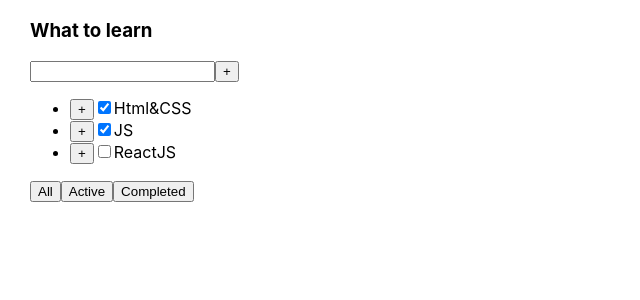
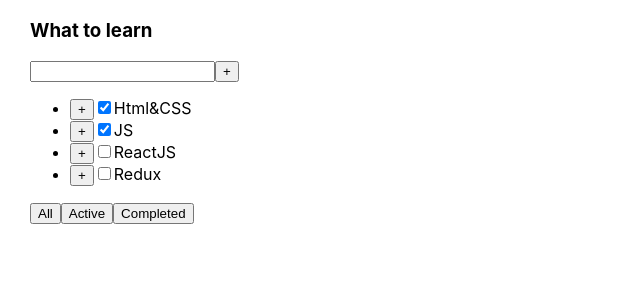
Before and after one commit to NatKhomich/todolist, a React (Create React App) app: page / in a window 1280 px wide. Shown: the top 300 px of the page, without its empty margins (0-640 px from the left). Built offline with nearby package versions, Linux system fonts and the light colour scheme.

Commit message:
3 week input, refactor function

```diff
--- a/package.json
+++ b/package.json
@@ -10,10 +10,12 @@
     "@types/node": "^16.18.1",
     "@types/react": "^18.0.23",
     "@types/react-dom": "^18.0.7",
+    "@types/uuid": "^9.0.1",
     "react": "^18.2.0",
     "react-dom": "^18.2.0",
     "react-scripts": "5.0.1",
     "typescript": "^4.8.4",
+    "uuid": "^9.0.0",
     "web-vitals": "^2.1.4"
   },
   "scripts": {
--- a/src/App.tsx
+++ b/src/App.tsx
@@ -2,45 +2,51 @@ import React, {useState} from 'react';
 import './App.css';
 import {Todolist} from "./Todolist";
 import {releaseAllKeys} from '@testing-library/user-event/dist/keyboard/keyboardImplementation';
+import { v1 } from 'uuid';
 
 export type ButtonFilterType = 'All' | 'Active'| 'Completed'
 
 function App() {
 
-    /*let tasks1 = [
-        { id: 1, title: 'Html&CSS', isDone: true},
-        { id: 2, title: 'JS', isDone: true},
-        { id: 3, title: 'ReactJS', isDone: false},
-    ]*/
-
-    let [tasks1, setTasks] = useState(
+    let [tasks, setTasks] = useState(
         [
-            { id: 1, title: 'Html&CSS', isDone: true},
-            { id: 2, title: 'JS', isDone: true},
-            { id: 3, title: 'ReactJS', isDone: false},
+            { id: v1(), title: 'Html&CSS', isDone: true},
+            { id: v1(), title: 'JS', isDone: true},
+            { id: v1(), title: 'ReactJS', isDone: false},
+            { id: v1(), title: 'Redux', isDone: false},
         ]
     )
+    console.log(tasks)
 
     let [filterValue, setFilterValue] = useState( 'All' )
 
-    const removeTask = (taskId: number) => { //удаление тасок
-        setTasks( tasks1.filter( (el)=> el.id !== taskId))
-        /*tasks1 = tasks1.filter( (el) => el.id !== taskId )
-        setTasks(tasks1)*/
+    const removeTask = (taskId: string) => { //удаление тасок
+        setTasks( tasks.filter( (el)=> el.id !== taskId))
+        /*tasks = tasks.filter( (el) => el.id !== taskId )
+        setTasks(tasks)*/
     }
-    const filterTask = (buttonName: ButtonFilterType) => {
+
+    const addTask = (newTitle: string) => { //добавление тасок
+        const newTask = { id: v1(), title: newTitle, isDone: false}
+        setTasks([ newTask, ...tasks ])
+        /*const newObj = [ newTask, ...tasks ]
+       setTasks(newObj)*/
+    }
+
+
+    const filterTask = (buttonName: ButtonFilterType) => { //фильтрация тасок по кнопкам 'All' | 'Active'| 'Completed'
         setFilterValue(buttonName)
     }
 
-    let filteredTasks = tasks1
+    let filteredTasks = tasks
     if (filterValue === 'Active') {
-        filteredTasks = tasks1.filter( el => el.isDone )
+        filteredTasks = tasks.filter( el => el.isDone )
     }
     if (filterValue === 'Completed') {
-        filteredTasks = tasks1.filter( el => !el.isDone )
+        filteredTasks = tasks.filter( el => !el.isDone )
     }
     if (filterValue === 'All') {
-        filteredTasks = tasks1
+        filteredTasks = tasks
     }
 
     return (
@@ -49,6 +55,7 @@ function App() {
                       tasks = {filteredTasks}
                       removeTask = {removeTask}
                       filterTask = {filterTask}
+                      addTask={addTask}
             />
         </>
         )
--- a/src/Todolist.tsx
+++ b/src/Todolist.tsx
@@ -1,46 +1,68 @@
-import React from 'react';
+import React, {useState, KeyboardEvent} from 'react';
 import {ButtonFilterType} from './App';
 
 type TasksType = {
-    id: number,
+    id: string,
     title: string,
     isDone: boolean
 }
 
 type TodolistPropsType = {
     title: string;
-    tasks: Array <TasksType>
-    removeTask: (taskId: number)=> void
+    tasks: Array<TasksType>
+    removeTask: (taskId: string) => void
     filterTask: (buttonName: ButtonFilterType) => void
+    addTask: (newTitle: string) => void
 }
 
 export const Todolist = (props: TodolistPropsType) => {
+    const [newTitle, setNewTitle] = useState('')
+    console.log(newTitle)
 
-       return (
+    const addTaskHandler = () => {
+        props.addTask(newTitle)
+        setNewTitle('')
+    }
+
+    const onKeyDownHandler = (event: KeyboardEvent<HTMLInputElement>) => {
+        console.log(event.key)
+        if (event.key === 'Enter') {
+            addTaskHandler()
+        }
+    }
+
+    return (
         <div>
             <div>
                 <h3>{props.title}</h3>
                 <div>
-                    <input/>
-                    <button>+</button>
+                    <input value={newTitle} onKeyDown={onKeyDownHandler}
+                           onChange={(event) => setNewTitle(event.currentTarget.value)}/>
+                    <button onClick={addTaskHandler}> +</button>
+
+                    {/*<button onClick={(event) => {
+                        props.addTask(newTitle)
+                        setNewTitle('')
+                    }}> + </button>*/}
+
                 </div>
                 <ul>
                     {props.tasks.map(el => {
                         return (
                             <li key={el.id}>
-                                <button onClick={ () => props.removeTask(el.id) }> + </button>
+                                <button onClick={() => props.removeTask(el.id)}> +</button>
                                 <input type="checkbox" checked={el.isDone}/>
                                 <span>{el.title}</span>
                             </li>
                         )
                     })}
-                   {/* <li><input type="checkbox" checked={props.tasks[0].isDone}/> <span>{props.tasks[0].title}</span></li>*/}
+                    {/* <li><input type="checkbox" checked={props.tasks[0].isDone}/> <span>{props.tasks[0].title}</span></li>*/}
 
                 </ul>
                 <div>
-                    <button onClick={ ()=> props.filterTask('All') }>All</button>
-                    <button onClick={ ()=> props.filterTask('Active') }>Active</button>
-                    <button onClick={ ()=> props.filterTask('Completed') }>Completed</button>
+                    <button onClick={() => props.filterTask('All')}>All</button>
+                    <button onClick={() => props.filterTask('Active')}>Active</button>
+                    <button onClick={() => props.filterTask('Completed')}>Completed</button>
                 </div>
             </div>
         </div>
```
Also changed, not shown: 1 other file (tests, documents, lock files or other folders).
